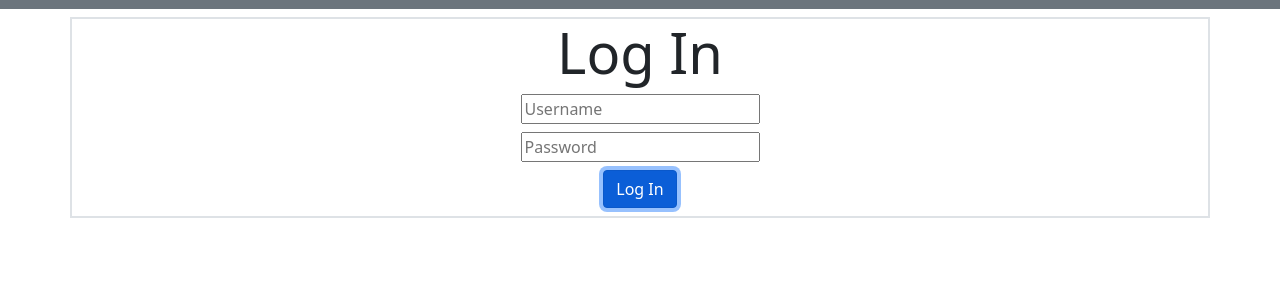
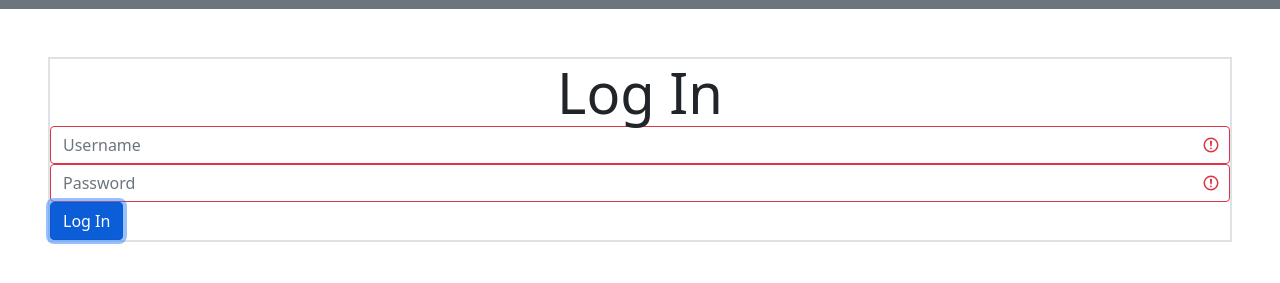
Before and after one commit to BionicScout/Enter-Connectivity, a website: page Web Pages/log-in.html in a window 1280 px wide. Both pictures are taken after a click on the button "Log In". Shown: the part 57-340 px from the top of the page. Drawn offline with nearby package versions, Linux system fonts and the light colour scheme.

Commit message:
Login Page Updated

```diff
--- a/Web Pages/log-in.html
+++ b/Web Pages/log-in.html
@@ -26,25 +26,50 @@
     <div id="header"></div>
 
         <!-- Login -->
-        <div class="container border border-2 my-2">
+            <form class="needs-validation border border-2 m-5">
                 <div class="display-4 text-center">Log In</div>
-            <div class="vstack gap-3 m-2">
-                <div class="d-flex justify-content-center">
-                    <input type="text" id="input" placeholder="Username">
+                <div class="vstack gap-3">
+                    <div class="justify-content-center">
+                        <input type="text" class="form-control" id="Username" placeholder="Username" pattern="[A-Za-z0-9_-]+" required>
                     </div>
-                <div class="d-flex justify-content-center m-2">
-                    <input type="text" id="input" placeholder="Password">
+                    <div class="justify-content-center">
+                        <input type="password" class="form-control" id="Password" placeholder="Password" required>
                     </div>
-                <div class="d-flex justify-content-center">
-                    <input class="btn btn-primary" type="submit" value="Log In">
+                    <div class="justify-content-center">
+                        <input class="btn btn-primary" type="button" value="Log In" id="LoginButton">
                     </div>
                 </div>
+            </form>
 
-        </div>
 
-    <!-- Log In Button -->
         <script>
+            $('#LoginButton').on('click', function (e) {
+                var forms = document.querySelectorAll('.needs-validation');
 
+                var valid = true;
+                for (let i = 0; i < forms.length; i++) {
+                    if (!forms[i].checkValidity()) {
+                        forms[i].classList.add('was-validated')
+                        valid = false;
+                    }
+                }
+
+                if(valid){
+                    console.log("Valid Submission");
+
+                    //Code to check valid username and passwor combination
+
+                    sessionStorage.setItem("username", document.getElementById("Username").value);
+                    sessionStorage.setItem("password", document.getElementById("Password").value);
+
+
+                    window.location.href="contacts.html";
+
+                }
+                else{
+                    console.log("Not Valid Submission");
+                }
+            })
         </script>
 
     <script src="https://cdn.jsdelivr.net/npm/bootstrap@5.0.2/dist/js/bootstrap.bundle.min.js" integrity="sha384-MrcW6ZMFYlzcLA8Nl+NtUVF0sA7MsXsP1UyJoMp4YLEuNSfAP+JcXn/tWtIaxVXM" crossorigin="anonymous"></script>
```
Lines whose indentation alone changed are shown as unchanged.
